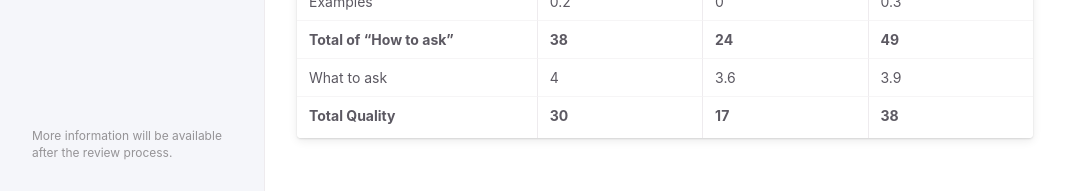
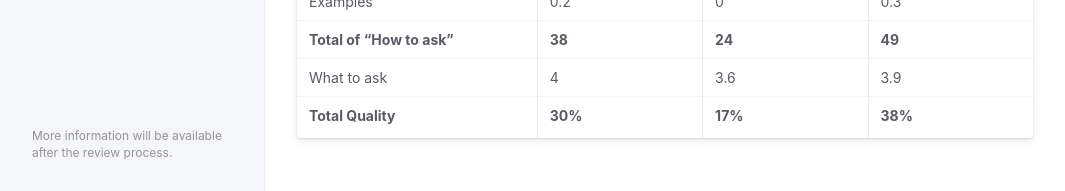
Before and after one commit to anonymousresearcher2020/anonymousresearcher2020.github.io, a Jekyll site: the page built from docs/results.md, in a window 1280 px wide. Shown: the part 2564-2755 px from the top of the page, without its empty margins (107-1172 px from the left). Built offline with Jekyll 4.4.1, drawn with Linux system fonts in a browser that asks for light colours.

Commit message:
restructuring

```diff
--- a/docs/results.md
+++ b/docs/results.md
@@ -79,4 +79,4 @@ Table below shows the average score for each prompt quality metric in processes
 | Examples              | 0.2         | 0          | 0.3  |
 | **Total of "How to ask"** | **38**  | **24**     | **49** |
 | What to ask           | 4           | 3.6        | 3.9 |
-| **Total Quality**     | **30**      | **17**     | **38** |
+| **Total Quality**     | **30%**      | **17%**     | **38%** |
```
